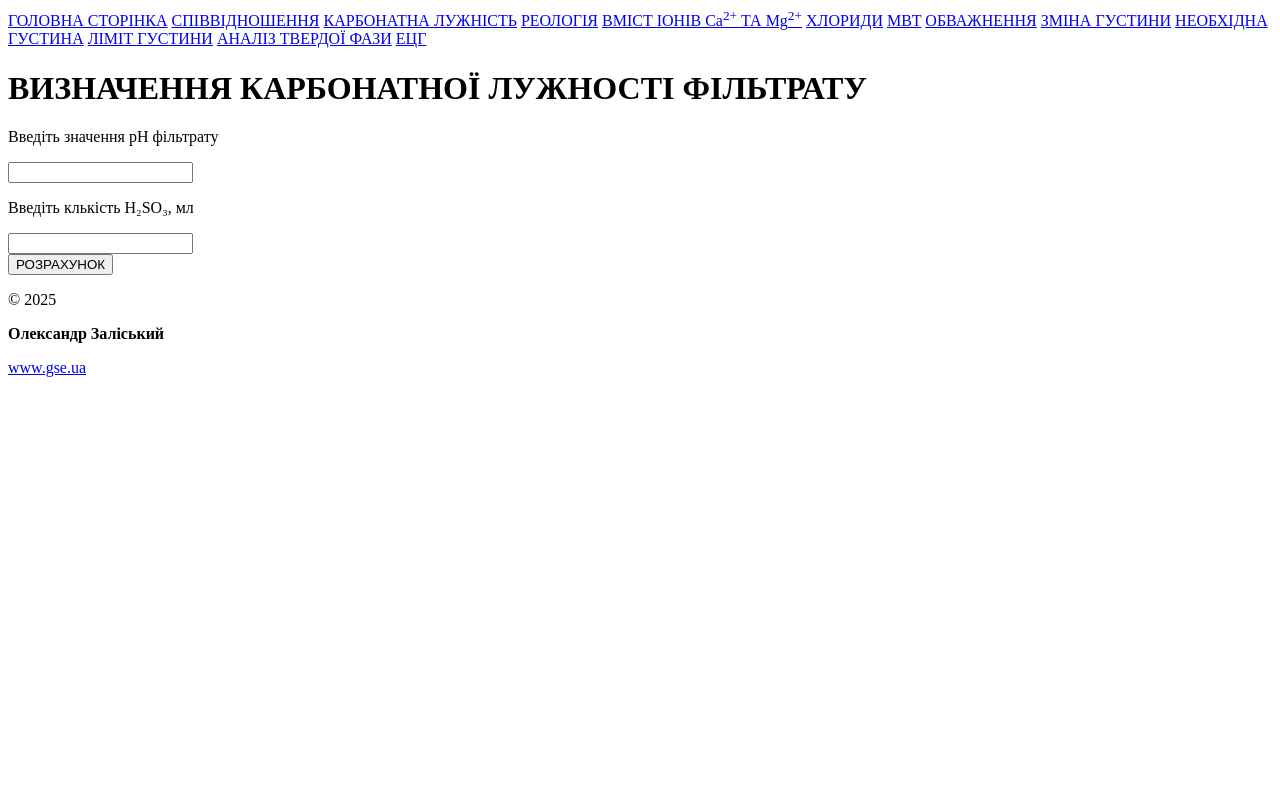
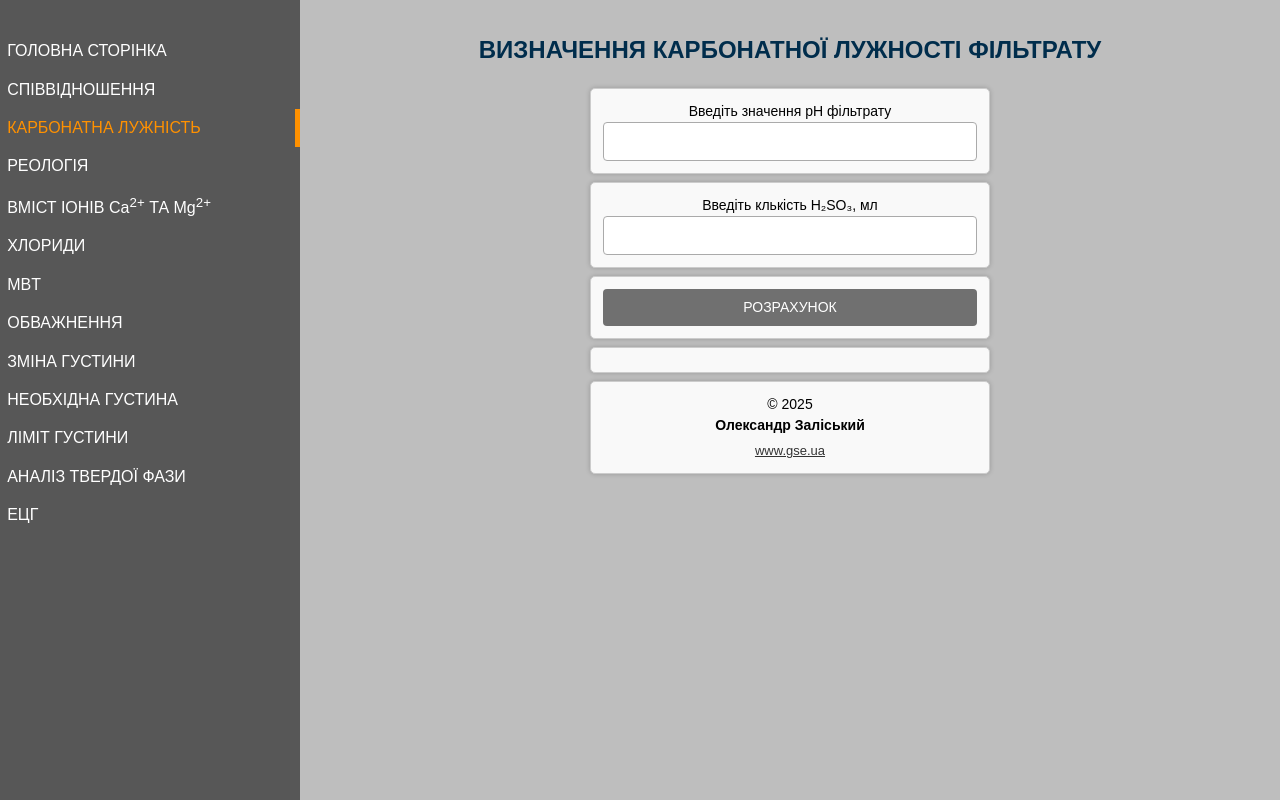
Before and after one commit to AlexZalik/mud-calc, a plain HTML site: page page2.html in a window 1280 px wide. Drawn offline with Linux system fonts and the light colour scheme; the site is published under a folder, as on GitHub Pages, so addresses that start at the root find nothing.

Commit message:
Update page2.html

```diff
--- a/page2.html
+++ b/page2.html
@@ -7,8 +7,8 @@
     <meta name="mobileoptimized" content="240">
     <meta name="viewport" content="width=device-width,initial-scale=1">
 	<title>MUDCalculator</title>
-	<link rel="stylesheet" href="/style/reset.css" />
-	<link rel="stylesheet" href="/style/style.css" />
+	<link rel="stylesheet" href="style/reset.css" />
+	<link rel="stylesheet" href="style/style.css" />
 </head>
 <body>
 	<div class="app">
@@ -21,19 +21,19 @@
 		<aside class="sidebar">
 
 			<nav class="menu">
-                <a href="/index.html" class="menu-item">ГОЛОВНА СТОРІНКА</a>
-				<a href="/page/page1.html" class="menu-item">CПІВВІДНОШЕННЯ</a>
-				<a href="/page/page2.html" class="menu-item is-active">КАРБОНАТНА ЛУЖНІСТЬ</a>
-				<a href="/page/page3.html" class="menu-item">РЕОЛОГІЯ</a>
-				<a href="/page/page4.html" class="menu-item">ВМІСТ ІОНІВ Са<sup>2+</sup> ТА Mg<sup>2+</sup></a>
-				<a href="/page/page5.html" class="menu-item">ХЛОРИДИ</a>
-				<a href="/page/page6.html" class="menu-item">MBT</a>
-				<a href="/page/page7.html" class="menu-item">ОБВАЖНЕННЯ</a>
-				<a href="/page/page8.html" class="menu-item">ЗМІНА ГУСТИНИ</a>
-				<a href="/page/page9.html" class="menu-item">НЕОБХІДНА ГУСТИНА</a>
-				<a href="/page/page10.html" class="menu-item">ЛІМІТ ГУСТИНИ</a>
-				<a href="/page/page11.html" class="menu-item">АНАЛІЗ ТВЕРДОЇ ФАЗИ</a>
-				<a href="/page/page12.html" class="menu-item">ЕЦГ</a>
+                <a href="../index.html" class="menu-item">ГОЛОВНА СТОРІНКА</a>
+				<a href="../page/page1.html" class="menu-item">CПІВВІДНОШЕННЯ</a>
+				<a href="../page/page2.html" class="menu-item is-active">КАРБОНАТНА ЛУЖНІСТЬ</a>
+				<a href="../page/page3.html" class="menu-item">РЕОЛОГІЯ</a>
+				<a href="../page/page4.html" class="menu-item">ВМІСТ ІОНІВ Са<sup>2+</sup> ТА Mg<sup>2+</sup></a>
+				<a href="../page/page5.html" class="menu-item">ХЛОРИДИ</a>
+				<a href="../page/page6.html" class="menu-item">MBT</a>
+				<a href="../page/page7.html" class="menu-item">ОБВАЖНЕННЯ</a>
+				<a href="../page/page8.html" class="menu-item">ЗМІНА ГУСТИНИ</a>
+				<a href="../page/page9.html" class="menu-item">НЕОБХІДНА ГУСТИНА</a>
+				<a href="../page/page10.html" class="menu-item">ЛІМІТ ГУСТИНИ</a>
+				<a href="../page/page11.html" class="menu-item">АНАЛІЗ ТВЕРДОЇ ФАЗИ</a>
+				<a href="../page/page12.html" class="menu-item">ЕЦГ</a>
 			</nav>
 
 
```
